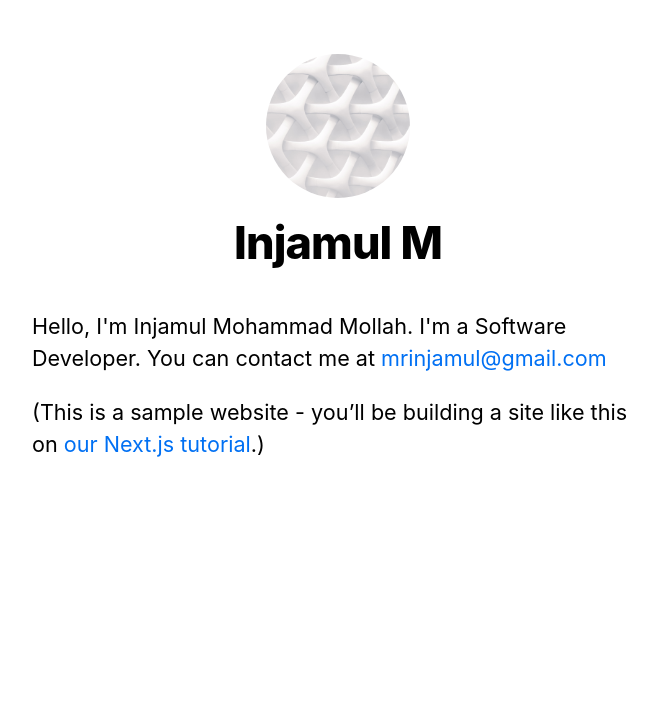
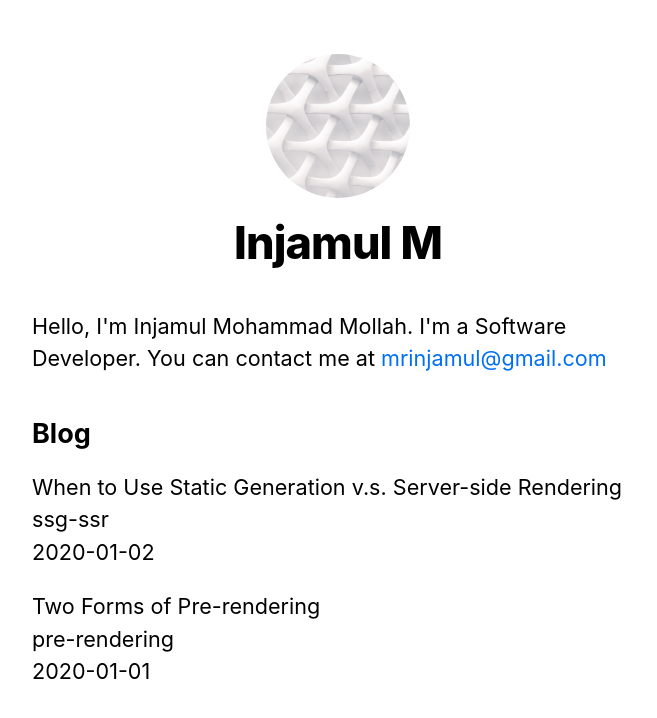
Before and after one commit to mrinjamul/nextjs-blog, a Next.js app: page / in a window 1280 px wide. Shown: the top 718 px of the page, without its empty margins (302-959 px from the left). Built offline with nearby package versions, Linux system fonts and the light colour scheme.

Commit message:
Add prefetch data, dynamics routes and markdown rendering

```diff
--- /dev/null
+++ b/lib/posts.js
@@ -0,0 +1,85 @@
+import fs from "fs";
+import path from "path";
+import matter from "gray-matter";
+import remark from "remark";
+import html from "remark-html";
+
+const postsDirectory = path.join(process.cwd(), "posts");
+
+export function getSortedPostsData() {
+  // Get file names under /posts
+  const fileNames = fs.readdirSync(postsDirectory);
+  const allPostsData = fileNames.map((fileName) => {
+    // Remove ".md" from file name to get id
+    const id = fileName.replace(/\.md$/, "");
+
+    // Read markdown file as string
+    const fullPath = path.join(postsDirectory, fileName);
+    const fileContents = fs.readFileSync(fullPath, "utf8");
+
+    // Use gray-matter to parse the post metadata section
+    const matterResult = matter(fileContents);
+
+    // Combine the data with the id
+    return {
+      id,
+      ...matterResult.data,
+    };
+  });
+  // Sort posts by date
+  return allPostsData.sort(({ date: a }, { date: b }) => {
+    if (a < b) {
+      return 1;
+    } else if (a > b) {
+      return -1;
+    } else {
+      return 0;
+    }
+  });
+}
+
+export function getAllPostIds() {
+  const fileNames = fs.readdirSync(postsDirectory);
+
+  // Returns an array that looks like this:
+  // [
+  //   {
+  //     params: {
+  //       id: 'ssg-ssr'
+  //     }
+  //   },
+  //   {
+  //     params: {
+  //       id: 'pre-rendering'
+  //     }
+  //   }
+  // ]
+  return fileNames.map((fileName) => {
+    return {
+      params: {
+        id: fileName.replace(/\.md$/, ""),
+      },
+    };
+  });
+}
+
+export async function getPostData(id) {
+  const fullPath = path.join(postsDirectory, `${id}.md`);
+  const fileContents = fs.readFileSync(fullPath, "utf8");
+
+  // Use gray-matter to parse the post metadata section
+  const matterResult = matter(fileContents);
+
+  // Use remark to convert markdown into HTML string
+  const processedContent = await remark()
+    .use(html)
+    .process(matterResult.content);
+  const contentHtml = processedContent.toString();
+
+  // Combine the data with the id and contentHtml
+  return {
+    id,
+    contentHtml,
+    ...matterResult.data,
+  };
+}
--- a/package.json
+++ b/package.json
@@ -9,11 +9,14 @@
   },
   "dependencies": {
     "classnames": "^2.2.6",
+    "gray-matter": "^4.0.3",
     "next": "^10.0.0",
     "postcss-flexbugs-fixes": "^5.0.2",
     "postcss-preset-env": "^6.7.0",
     "react": "17.0.1",
     "react-dom": "17.0.1",
+    "remark": "^13.0.0",
+    "remark-html": "^13.0.1",
     "tailwindcss": "^2.2.4"
   }
 }
--- a/pages/index.js
+++ b/pages/index.js
@@ -1,8 +1,18 @@
 import Head from "next/head";
 import Layout, { siteTitle } from "../components/layout";
 import utilStyles from "../styles/utils.module.css";
+import { getSortedPostsData } from "../lib/posts";
 
-export default function Home() {
+export async function getStaticProps() {
+  const allPostsData = getSortedPostsData();
+  return {
+    props: {
+      allPostsData,
+    },
+  };
+}
+
+export default function Home({ allPostsData }) {
   return (
     <Layout home>
       <Head>
@@ -14,10 +24,21 @@
           contact me at{" "}
           <a href="mailto:mrinjamul@gmail.com">mrinjamul@gmail.com</a>
         </p>
-        <p>
-          (This is a sample website - you’ll be building a site like this on{" "}
-          <a href="https://nextjs.org/learn">our Next.js tutorial</a>.)
-        </p>
+      </section>
+
+      <section className={`${utilStyles.headingMd} ${utilStyles.padding1px}`}>
+        <h2 className={utilStyles.headingLg}>Blog</h2>
+        <ul className={utilStyles.list}>
+          {allPostsData.map(({ id, date, title }) => (
+            <li className={utilStyles.listItem} key={id}>
+              {title}
+              <br />
+              {id}
+              <br />
+              {date}
+            </li>
+          ))}
+        </ul>
       </section>
     </Layout>
   );
--- /dev/null
+++ b/posts/pre-rendering.md
@@ -0,0 +1,11 @@
+---
+title: "Two Forms of Pre-rendering"
+date: "2020-01-01"
+---
+
+Next.js has two forms of pre-rendering: **Static Generation** and **Server-side Rendering**. The difference is in **when** it generates the HTML for a page.
+
+- **Static Generation** is the pre-rendering method that generates the HTML at **build time**. The pre-rendered HTML is then _reused_ on each request.
+- **Server-side Rendering** is the pre-rendering method that generates the HTML on **each request**.
+
+Importantly, Next.js lets you **choose** which pre-rendering form to use for each page. You can create a "hybrid" Next.js app by using Static Generation for most pages and using Server-side Rendering for others.
--- /dev/null
+++ b/posts/ssg-ssr.md
@@ -0,0 +1,19 @@
+---
+title: "When to Use Static Generation v.s. Server-side Rendering"
+date: "2020-01-02"
+---
+
+We recommend using **Static Generation** (with and without data) whenever possible because your page can be built once and served by CDN, which makes it much faster than having a server render the page on every request.
+
+You can use Static Generation for many types of pages, including:
+
+- Marketing pages
+- Blog posts
+- E-commerce product listings
+- Help and documentation
+
+You should ask yourself: "Can I pre-render this page **ahead** of a user's request?" If the answer is yes, then you should choose Static Generation.
+
+On the other hand, Static Generation is **not** a good idea if you cannot pre-render a page ahead of a user's request. Maybe your page shows frequently updated data, and the page content changes on every request.
+
+In that case, you can use **Server-Side Rendering**. It will be slower, but the pre-rendered page will always be up-to-date. Or you can skip pre-rendering and use client-side JavaScript to populate data.
```
Also changed, not shown: pages/posts/[id].js (added, +33 -0 lines), pages/posts/first-post.js (deleted, +0 -15 lines), 1 other file (tests, documents, lock files or other folders).
